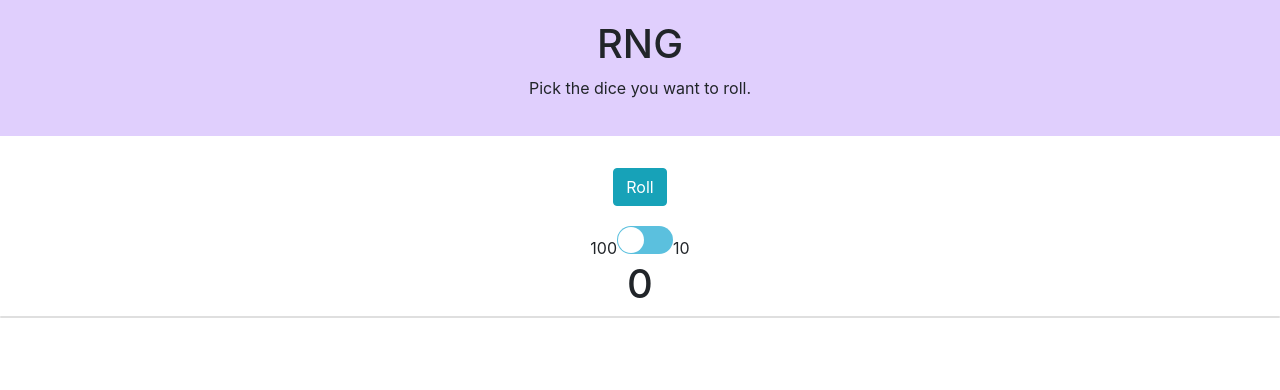
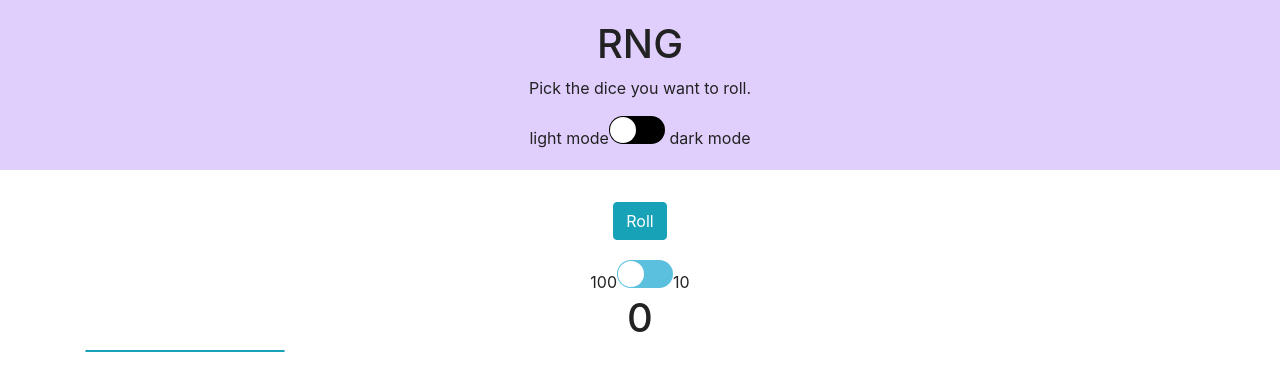
Before and after one commit to nmegrant/random_number_generator, a React (Create React App) app: page / in a window 1280 px wide. Shown: the top 390 px of the page. Built offline with nearby package versions, Linux system fonts and the light colour scheme.

Commit message:
Dark mode working

```diff
--- a/src/App.js
+++ b/src/App.js
@@ -12,8 +12,16 @@ function App() {
   const [roll, setRoll] = useState(0);
   const [ten, setTen] = useState(false);
   const [rollHistory, setRollHistory] = useState([]);
+  const [darkMode, setDarkMode] = useState(false);
+
+  function changeDarkMode() {
+    setDarkMode(!darkMode);
+  }
 
   const value = ten ? 10 : 100;
+  const mode = darkMode
+    ? { background: "#222", color: "#FFF" }
+    : { background: "#FFF", color: "#222" };
 
   function rollDice() {
     setRoll(Math.floor(Math.random() * value));
@@ -21,12 +29,19 @@ function App() {
   }
 
   return (
-    <div className="App">
-      <MyTitleBar />
+    <div
+      className="App"
+      style={{
+        background: mode.background,
+        color: mode.color,
+        height: "2000px",
+      }}
+    >
+      <MyTitleBar darkMode={darkMode} changeDarkMode={changeDarkMode} />
       <Button variant="info" onClick={rollDice}>
         Roll
       </Button>
-      <Container style={{ marginTop: "20px" }}>
+      <Container style={{ marginTop: "20px", justifyContent: "center" }}>
         <span>
           100
           <Switch
@@ -39,13 +54,24 @@ function App() {
           />
           10
         </span>
+
+        <h1>{roll}</h1>
+        <Card
+          border="info"
+          style={{
+            flexDirection: "row",
+            justifyContent: "center",
+            background: mode.background,
+            color: mode.color,
+            width: "200px",
+            flexWrap: "wrap",
+          }}
+        >
+          {rollHistory.map((roll, index) => (
+            <p key={index}>{roll}, </p>
+          ))}
+        </Card>
       </Container>
-      <h1>{roll}</h1>
-      <Card style={{ flexDirection: "row", justifyContent: "center" }}>
-        {rollHistory.map((roll, index) => (
-          <p key={index}>{roll}, </p>
-        ))}
-      </Card>
     </div>
   );
 }
--- a/src/Components/MyTitleBar.js
+++ b/src/Components/MyTitleBar.js
@@ -1,6 +1,8 @@
 import React from "react";
 import Jumbotron from "react-bootstrap/Jumbotron";
 import Container from "react-bootstrap/Container";
+
+import Switch from "react-switch";
 
 export default function MyTitleBar(props) {
   return (
@@ -11,6 +13,18 @@ export default function MyTitleBar(props) {
       <Container>
         <h1>RNG</h1>
         <p>Pick the dice you want to roll.</p>
+        <span>
+          light mode
+          <Switch
+            checked={props.darkMode}
+            onChange={props.changeDarkMode}
+            checkedIcon={false}
+            uncheckedIcon={false}
+            onColor="#5bc0de"
+            offColor="#000000"
+          />{" "}
+          dark mode
+        </span>
       </Container>
     </Jumbotron>
   );
```
